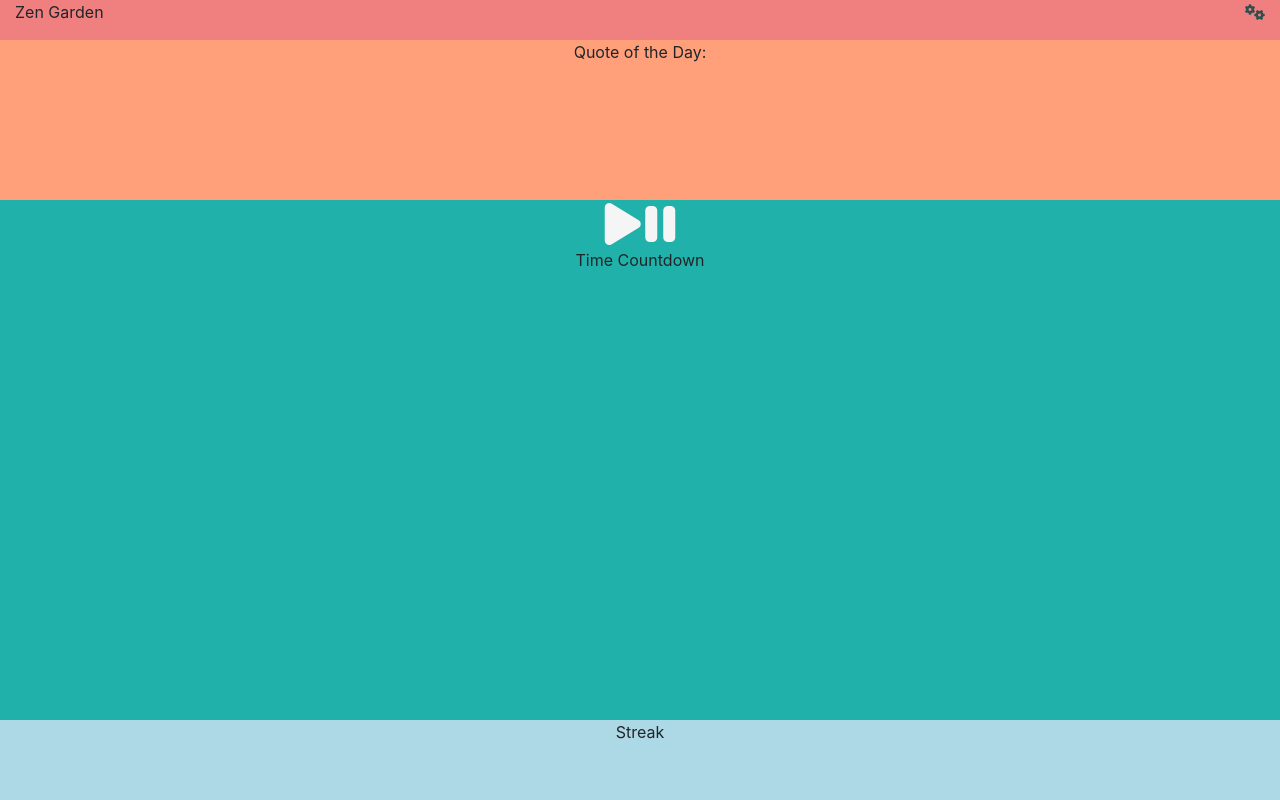
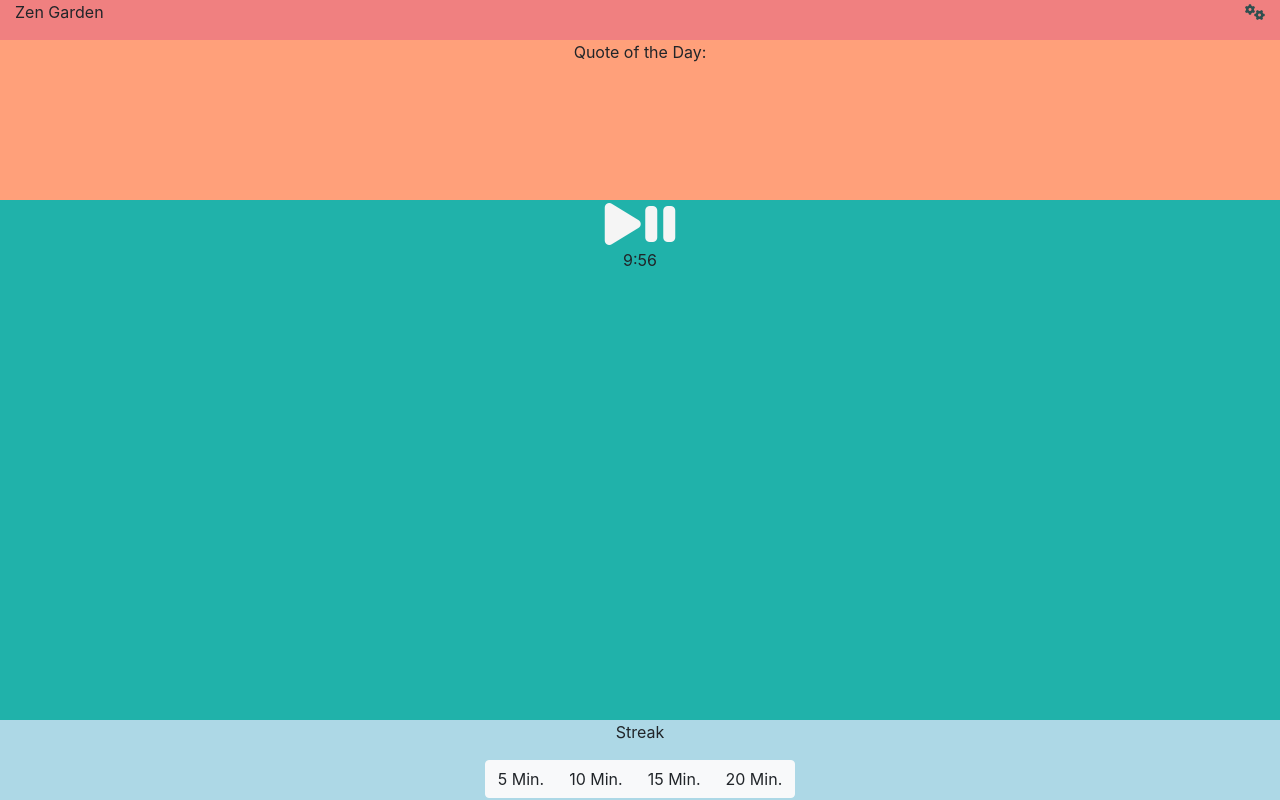
Before and after one commit to p0wen/zengarden, a plain HTML site: page index.html in a window 1280 px wide. Drawn offline with nearby package versions, Linux system fonts and the light colour scheme; no server answers.

Commit message:
Introducing first Timer prototype

```diff
--- a/assets/js/scripts/app.js
+++ b/assets/js/scripts/app.js
@@ -1,7 +1,7 @@
-// Accessing the Quotes - How to work with APIs based on this tuttorial https://www.taniarascia.com/how-to-use-the-javascript-fetch-api-to-get-json-data
-var quote;
-var quoteTextElem = document.querySelector('.quotetext');
-var quoteAuthorElem = document.querySelector('.author');
+// Accessing the Quotes - How to work with APIs based on this tutorial https://www.taniarascia.com/how-to-use-the-javascript-fetch-api-to-get-json-data
+let quote;
+let quoteTextElem = document.querySelector('.quotetext');
+let quoteAuthorElem = document.querySelector('.author');
 
 // Fetch JSON feed from type.fit
 fetch("https://type.fit/api/quotes")
@@ -13,3 +13,48 @@ fetch("https://type.fit/api/quotes")
     quoteTextElem.innerHTML = `"${quote.text}"`;
     quoteAuthorElem.innerHTML = quote.author;
 });
+
+
+// Building a Timer
+/**
+ * Define the meditation Time
+ * Define the warmup time
+ * define the cool down time
+ * calculate total length
+ * press play -> switch icon to pause & show reset button
+ * count down 3 seconds
+ * play start sound
+ * run through first timer
+ * play start sound
+ * start main timer
+ * play start sound
+ * after main timer ends start cool down timer
+ * play end bell
+ * display text "seize the day"
+ * store successfully finished session to local storage
+ */
+// Getting the HTML Element and declare meditation duration standard
+var meditationTimeElem = document.querySelector('.meditationtime')
+var meditationDuration = 600;
+
+// Updating the Meditation Duration based on settings‚
+meditationTimeElem.textContent = `${Math.floor(meditationDuration / 60)}:${Math.floor(meditationDuration % 60)}`;
+var meditationTime = document.querySelectorAll('.meditationduration button');
+
+meditationTime.forEach(option => {
+    option.addEventListener("click", function() {
+        meditationDuration = this.getAttribute("data-time");
+        meditationTimeElem.innerHTML = `${Math.floor(meditationDuration /60)}:${Math.floor(meditationDuration % 60)}`;
+                console.log('Timer set');
+    });
+});
+
+let meditationtimer = setInterval(function () {
+    if (meditationDuration <= 0){
+        clearInterval(meditationtimer);
+        meditationTimeElem.innerHTML = `Seize the day!`
+    } else {
+        meditationTimeElem.innerHTML = `${Math.floor(meditationDuration /60)}:${Math.floor(meditationDuration % 60)}`
+    }
+    meditationDuration -= 1;
+}, 1000)
--- a/index.html
+++ b/index.html
@@ -51,19 +51,36 @@
           </div>
           <div class="row">
             <div class="col">
-              <p>Time Countdown</p>
+              <p class="meditationtime"></p>
             </div>
           </div>
         </div>
       </div>
       <div class="row streakbar">
-        <div class="col">
+        <div class="col meditationduration">
           <p>Streak</p>
+          <div
+                  class="btn-group"
+                  role="group"
+                  aria-label="Meditation Timer"
+                >
+                  <button type="button" class="btn btn-light" data-time="300">
+                    5 Min.
+                  </button>
+                  <button type="button" class="btn btn-light" data-time="600">
+                    10 Min.
+                  </button>
+                  <button type="button" class="btn btn-light" data-time="900">
+                    15 Min.
+                  </button>
+                  <button type="button" class="btn btn-light" data-time="1200">
+                    20 Min.
+                  </button>
         </div>
       </div>
     </div>
 
-    <!-- Settings Modal -->
+    <!-- Settings Modal
     <div
       class="modal fade"
       id="settingsModal"
@@ -85,6 +102,8 @@
               <span aria-hidden="true">&times;</span>
             </button>
           </div>
+
+
           <div class="modal-body">
             <div class="timersettings">
               <h5>Timer</h5>
@@ -139,7 +158,7 @@
         </div>
       </div>
     </div>
-
+-->
     <!-- Load Scripts-->
     <script src="https://cdnjs.cloudflare.com/ajax/libs/jquery/3.5.1/jquery.slim.min.js"></script>
     <script src="https://cdnjs.cloudflare.com/ajax/libs/popper.js/1.16.1/umd/popper.min.js"></script>
```
Also changed, not shown: .theia/launch.json.
